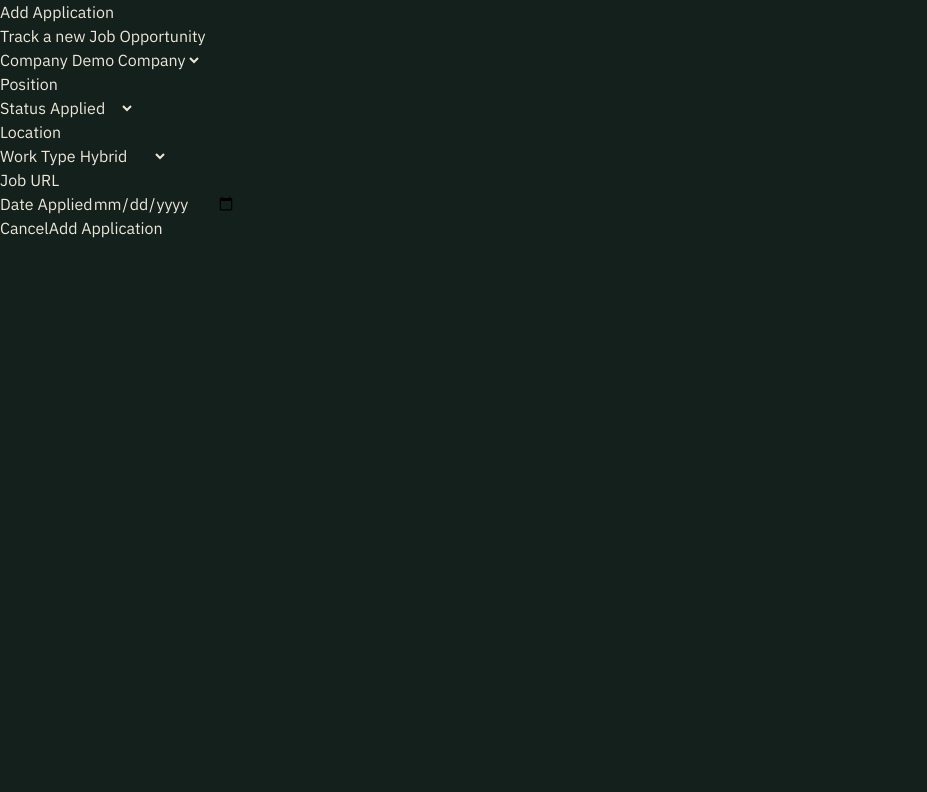
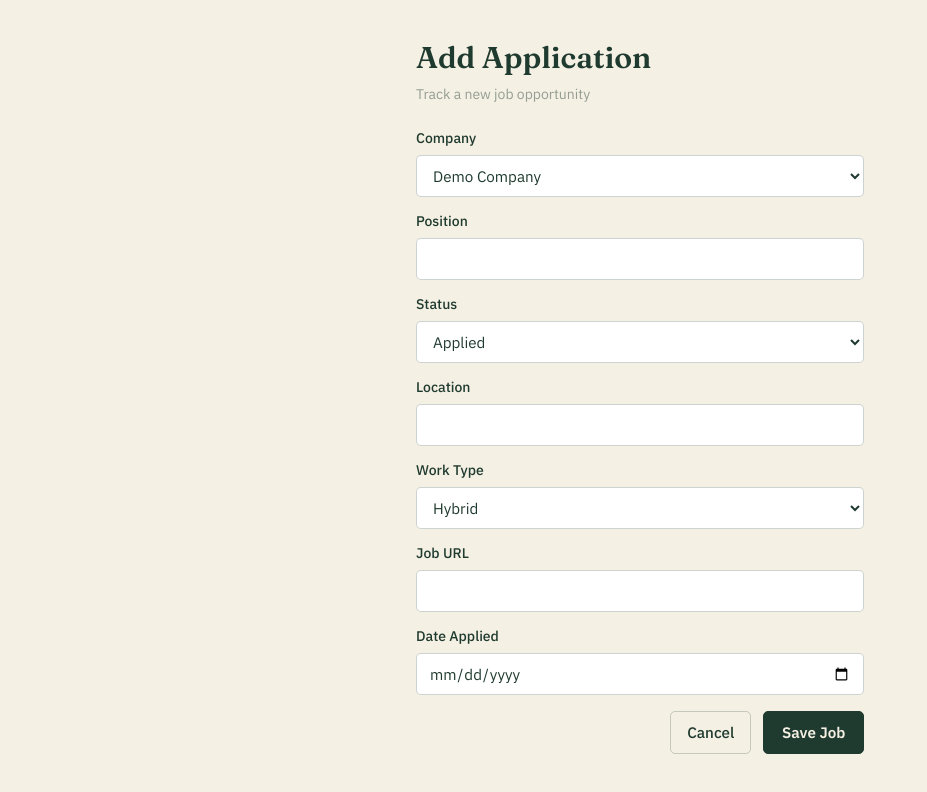
Before and after one commit to gzxfy/Job-Application-Tracker, a React (Vite) app in the folder FrontEndReact/: page /applications/new in a window 1280 px wide. Shown: the top 792 px of the page, without its empty margins (0-927 px from the left). Built offline with nearby package versions, Linux system fonts and the light colour scheme.

Commit message:
New Ui design for the dashboard page. Now going to remodel the code base to support it

```diff
--- a/FrontEndReact/src/components/ApplicationForm.jsx
+++ b/FrontEndReact/src/components/ApplicationForm.jsx
@@ -52,7 +52,7 @@ export default function ApplicationForm({ onCancel, onCreated }) {
 	}
 
 	return (
-		<form onSubmit={handleSubmit}>
+		<form onSubmit={handleSubmit} className="application-form">
 			<FormField label="Company" id="company_id">
 				<select id="company_id" name="company_id" value={formData.company_id} onChange={handleChange} required>
 					<option value="1">Demo Company</option>
@@ -92,11 +92,19 @@ export default function ApplicationForm({ onCancel, onCreated }) {
 				<input id="date_applied" name="date_applied" type="date" value={formData.date_applied} onChange={handleChange} required />
 			</FormField>
 
-			{message && <p role="alert">{message}</p>}
-			<button type="button" onClick={onCancel}>Cancel</button>
-			<button type="submit" disabled={loading}>
-				{loading ? "Adding..." : "Add Application"}
-			</button>
+			{message && (
+				<p className="mb-3 font-sans text-sm text-error" role="alert">
+					{message}
+				</p>
+			)}
+			<div className="application-form-actions">
+				<button type="button" onClick={onCancel}>
+					Cancel
+				</button>
+				<button type="submit" disabled={loading}>
+					{loading ? "Saving…" : "Save Job"}
+				</button>
+			</div>
 		</form>
 	);
 }
--- a/FrontEndReact/src/index.css
+++ b/FrontEndReact/src/index.css
@@ -1,12 +1,23 @@
 @import "tailwindcss";
 
 @theme {
+  /* Auth (dark) */
   --color-bg: #13201c;
   --color-surface: #1b2c26;
   --color-text: #ede7da;
   --color-accent: #c9a227;
   --color-error: #b95c4c;
   --color-border: color-mix(in srgb, #ede7da 40%, transparent);
+
+  /* Dashboard (cream) */
+  --color-cream: #f5f0e4;
+  --color-cream-ink: #1f3a2e;
+  --color-gold: #b8934a;
+  --color-forest: #1f3a2e;
+  --color-dash-muted: color-mix(in srgb, #1f3a2e 45%, transparent);
+  --color-dash-rule: color-mix(in srgb, #1f3a2e 18%, transparent);
+  --color-dash-panel: #faf7f0;
+
   --font-sans: "IBM Plex Sans", ui-sans-serif, system-ui, sans-serif;
   --font-display: "Fraunces", ui-serif, Georgia, serif;
 }
@@ -18,6 +29,11 @@
   --accent: #c9a227;
   --error: #b95c4c;
   --border: color-mix(in srgb, #ede7da 40%, transparent);
+
+  --cream: #f5f0e4;
+  --cream-ink: #1f3a2e;
+  --gold: #b8934a;
+  --forest: #1f3a2e;
 }
 
 *,
@@ -45,3 +61,76 @@ body {
 #root {
   min-height: 100svh;
 }
+
+/* Cream-form fields used by ApplicationForm on dashboard / create page */
+.form-field {
+  margin-bottom: 0.875rem;
+  text-align: left;
+}
+
+.form-field label {
+  display: block;
+  margin-bottom: 0.375rem;
+  font-family: var(--font-sans);
+  font-size: 0.875rem;
+  font-weight: 500;
+  color: var(--cream-ink);
+}
+
+.form-field input,
+.form-field select {
+  width: 100%;
+  border: 1px solid color-mix(in srgb, #1f3a2e 22%, transparent);
+  border-radius: 5px;
+  background: #fff;
+  padding: 0.55rem 0.75rem;
+  font-family: var(--font-sans);
+  font-size: 0.95rem;
+  color: var(--cream-ink);
+  outline: none;
+}
+
+.form-field input:focus,
+.form-field select:focus {
+  border-color: var(--gold);
+}
+
+.application-form-actions {
+  display: flex;
+  gap: 0.75rem;
+  justify-content: flex-end;
+  margin-top: 1rem;
+}
+
+.application-form-actions button[type="button"] {
+  border: 1px solid color-mix(in srgb, #1f3a2e 22%, transparent);
+  border-radius: 5px;
+  background: transparent;
+  padding: 0.55rem 1rem;
+  font-family: var(--font-sans);
+  font-size: 0.95rem;
+  font-weight: 500;
+  color: var(--cream-ink);
+  cursor: pointer;
+}
+
+.application-form-actions button[type="submit"] {
+  border: 1px solid var(--forest);
+  border-radius: 5px;
+  background: var(--forest);
+  padding: 0.55rem 1.1rem;
+  font-family: var(--font-sans);
+  font-size: 0.95rem;
+  font-weight: 600;
+  color: var(--cream);
+  cursor: pointer;
+}
+
+.application-form-actions button[type="submit"]:disabled {
+  opacity: 0.7;
+  cursor: not-allowed;
+}
+
+.application-form-actions button[type="submit"]:not(:disabled):active {
+  transform: scale(0.98);
+}
--- a/FrontEndReact/src/pages/create_application_page.jsx
+++ b/FrontEndReact/src/pages/create_application_page.jsx
@@ -5,14 +5,20 @@ export default function CreateApplication() {
   const navigate = useNavigate();
 
   return (
-        <main className="app-main add-expense-container">
-            <h1>Add Application</h1>
-            <p>Track a new Job Opportunity</p>
+    <main className="min-h-svh bg-cream px-6 py-10 text-cream-ink">
+      <div className="mx-auto max-w-md">
+        <h1 className="mb-2 font-display text-3xl font-semibold">Add Application</h1>
+        <p className="mb-6 font-sans text-sm text-dash-muted">
+          Track a new job opportunity
+        </p>
 
         <ApplicationForm
           onCancel={() => navigate("/dashboard")}
-                onCreated={(application) => navigate(`/applications/${application.id}`)}
+          onCreated={(application) =>
+            navigate(`/applications/${application.id}`)
+          }
         />
+      </div>
     </main>
-    )
+  );
 }
```
Lines whose indentation alone changed are shown as unchanged.
